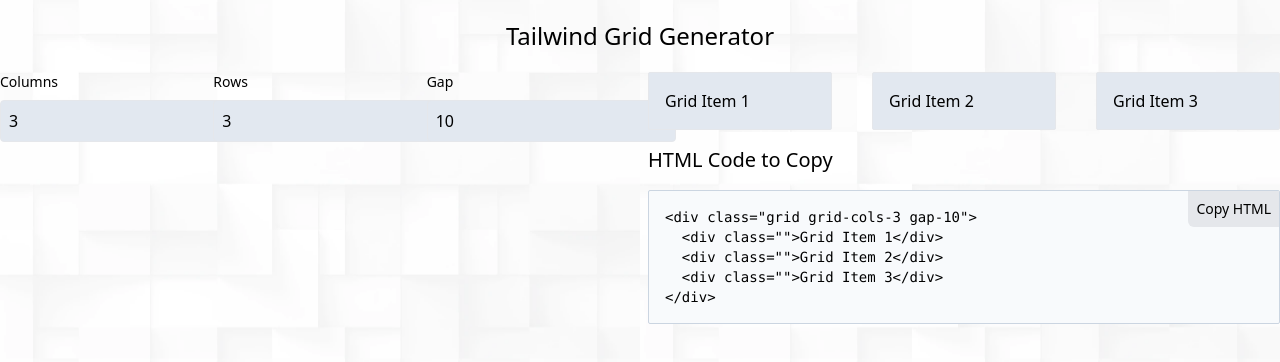
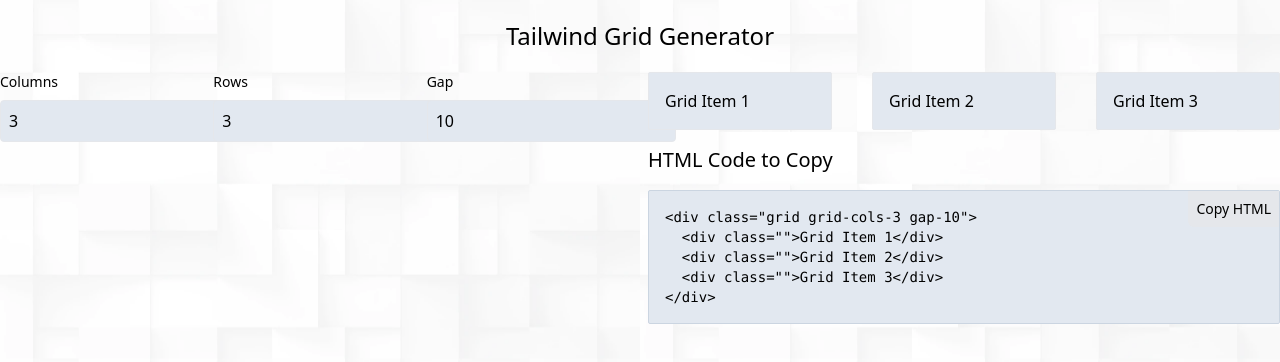
Before and after one commit to nabaraj/tailwind-grid-generator, a Vue app: page / in a window 1280 px wide. Shown: the top 362 px of the page. Built offline with nearby package versions, Linux system fonts and the light colour scheme; the HTML template or start-up script is replaced by a standard one.

Commit message:
Update EditorForm.vue

```diff
--- a/src/components/EditorForm.vue
+++ b/src/components/EditorForm.vue
@@ -200,7 +200,7 @@
         </div>
         <h3 class="text-xl my-4">HTML Code to Copy</h3>
         <div
-          class="bg-slate-50 p-4 border text-sm border-slate-300 relative rounded-sm"
+          class="bg-slate-200 p-4 border text-sm border-slate-300 relative rounded-sm"
         >
           <pre>{{ generateHTML() }}</pre>
           <button
```
